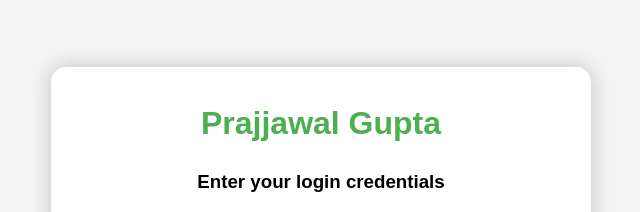
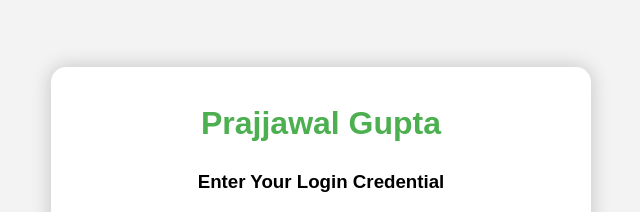
Before and after one commit to prajjawalssipmt/GitLearning, a plain HTML site: page index.html in a window 1280 px wide. Shown: the part 106-318 px from the top of the page, 319-959 px from the left. Drawn offline with Linux system fonts and the light colour scheme.

Commit message:
Update h3 tag

```diff
--- a/index.html
+++ b/index.html
@@ -9,7 +9,7 @@
 <body>
     <div class="main">
         <h1>Prajjawal Gupta</h1>
-        <h3>Enter your login credentials</h3>
+        <h3>Enter Your Login Credential</h3>
 
         <form action="">
             <label for="first">
@@ -38,5 +38,4 @@
         </p>
     </div>
 </body>
-
 </html>
```
